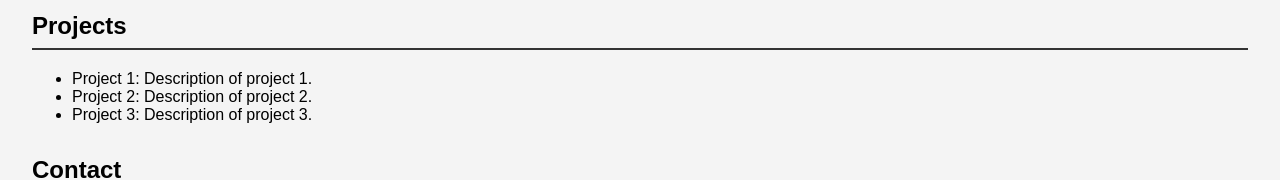
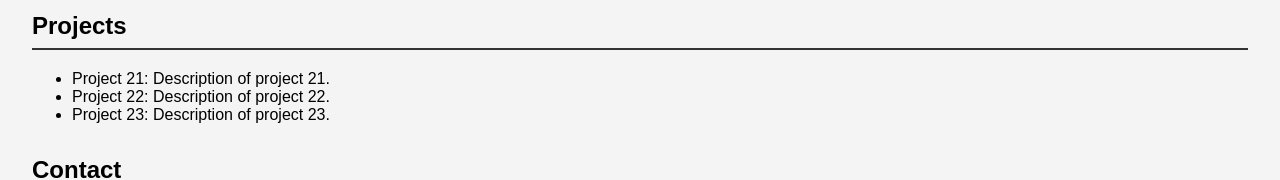
Before and after one commit to santinun/portfolio-1, a plain HTML site: page index.html in a window 1280 px wide. Shown: the part 310-490 px from the top of the page. Drawn offline with Linux system fonts and the light colour scheme.

Commit message:
Update index.html

```diff
--- a/index.html
+++ b/index.html
@@ -68,9 +68,9 @@
         <section id="projects" class="section">
             <h2>Projects</h2>
             <ul>
-                <li>Project 1: Description of project 1.</li>
-                <li>Project 2: Description of project 2.</li>
-                <li>Project 3: Description of project 3.</li>
+                <li>Project 21: Description of project 21.</li>
+                <li>Project 22: Description of project 22.</li>
+                <li>Project 23: Description of project 23.</li>
             </ul>
         </section>
         <section id="contact" class="section">
```
